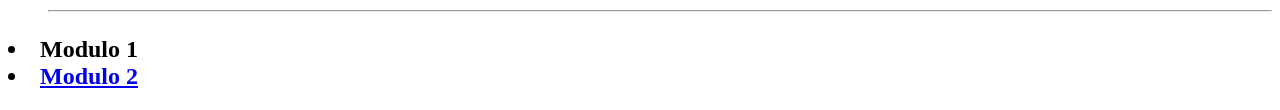
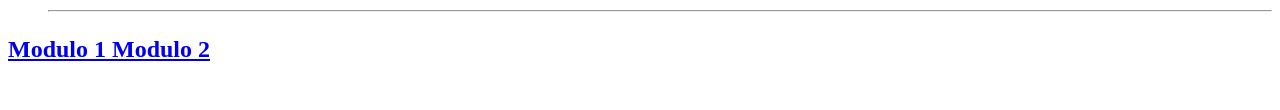
Before and after one commit to LRub10/CV_Rubio-, a plain HTML site: page INDEX.html in a window 1280 px wide. Shown: the part 1294-1404 px from the top of the page. After the commit the page ends 1377 px from the top, so only its background shows below. Drawn offline with Linux system fonts and the light colour scheme.

Commit message:
Update INDEX.html

```diff
--- a/INDEX.html
+++ b/INDEX.html
@@ -38,11 +38,10 @@
 <hr>
 </ul>
 
-<li>Modulo 1
-<a href="https://github.com/augustoramet/Modulo1">
+<a href="https://github.com/augustoramet/Modulo1"> Modulo 1 </a>
 
-<li>Modulo 2
-<a href="https://github.com/Monsalva10/Modulo2">
+
+<a href="https://github.com/Monsalva10/Modulo2"> Modulo 2 </a>
 
 
 
```
